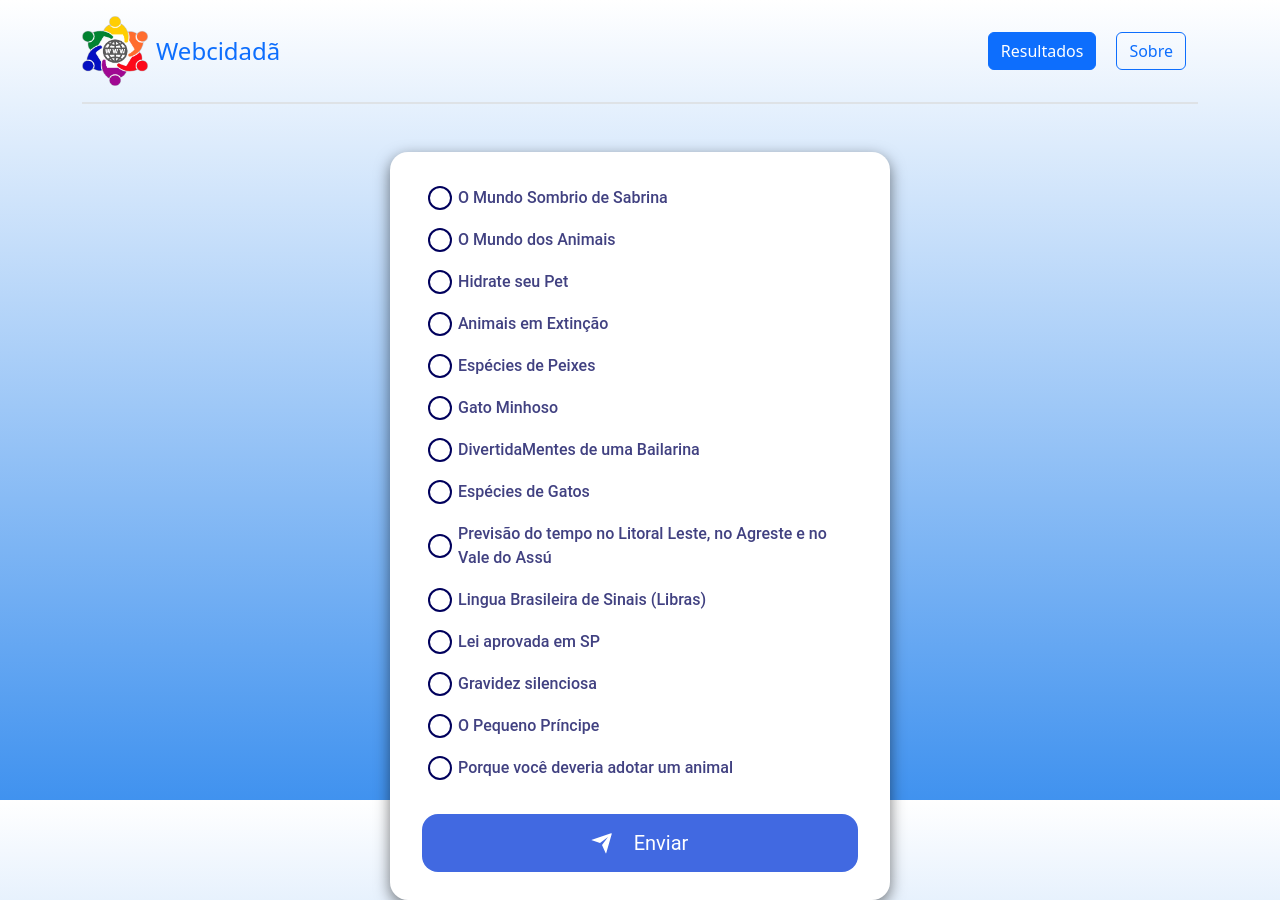
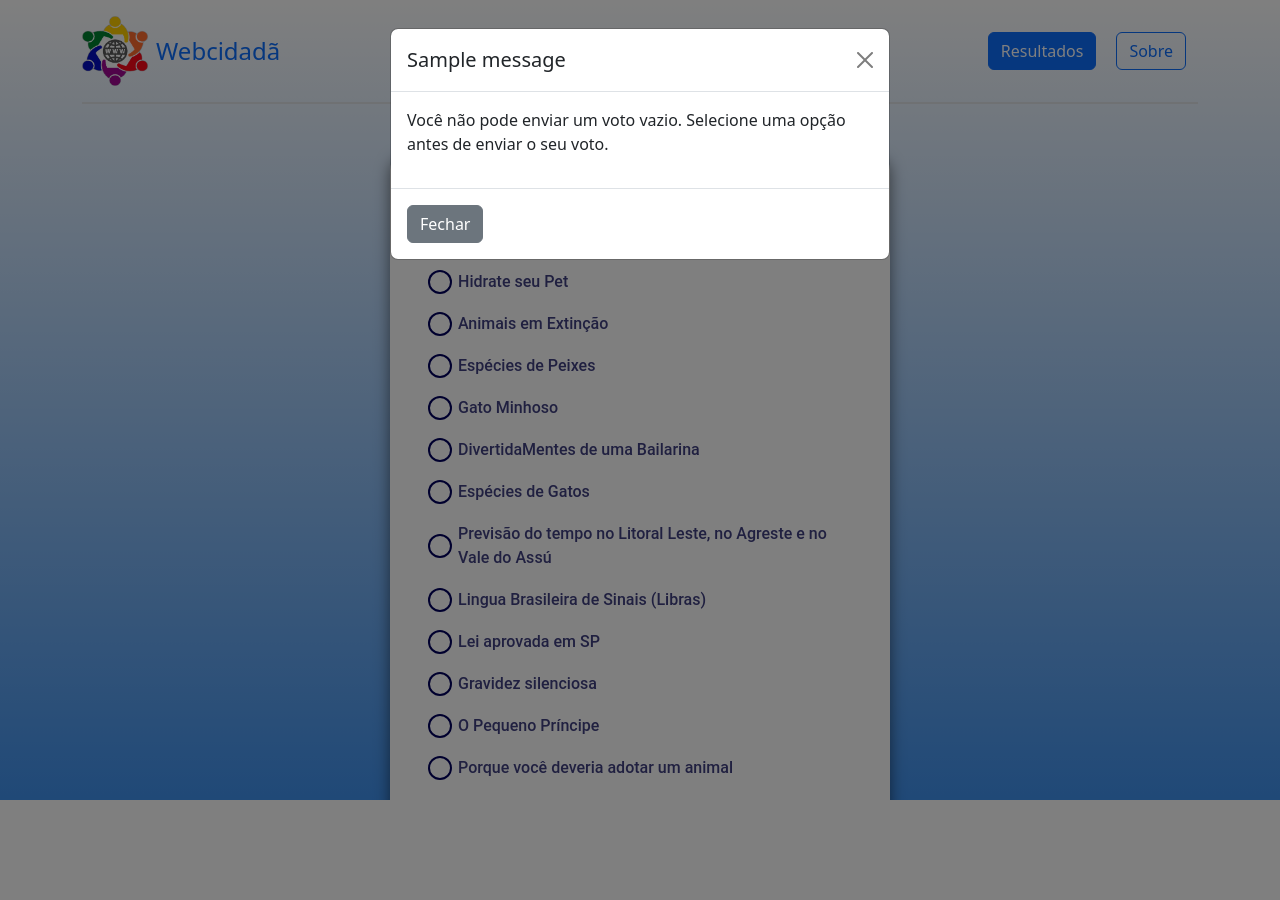
Before and after one commit to LuterKinggg/VotacaoWebCidada, a Flask app: page / in a window 1280 px wide. After the commit the page ends 800 px from the top, so only its background shows below. Run offline with Flask 3, Linux system fonts and the light colour scheme; one stand-in notice (Sample message) is shown.

Commit message:
Added alert popup

```diff
--- a/app.py
+++ b/app.py
@@ -39,7 +39,7 @@ def voto():
     global count
     selection = request.form.get("option")
     if selection is None:
-        flash("Selecione uma opção")
+        flash("Selecione uma opção!")
         return redirect("/")
     if selection not in votes:
         flash("Selecione uma opção valida")
--- a/static/index.css
+++ b/static/index.css
@@ -100,11 +100,14 @@ button.enviar {
     display: block;
     margin-left: 1em;
     transition: all 0.3s ease-in-out;
+    animation: fly-2 0.6s;
   }
   button.enviar svg {
     display: block;
     transform-origin: center center;
     transition: transform 0.3s ease-in-out;
+    animation: fly-3 0.6s;
+    animation: fly-4 0.6s;
   }
   button.enviar:hover .svg-wrapper {
     animation: fly-1 0.6s ease-in-out infinite alternate;
@@ -127,3 +130,30 @@ button.enviar {
       transform: translateY(-0.1em);
     }
   }
+  @keyframes fly-2 {
+    from {
+      transform: translateX(20rem);
+    }
+
+    to {
+      transform: translateX();
+    }
+  }
+  @keyframes fly-3 {
+    from {
+      transform: translateY(-0.1em);
+    }
+
+    to {
+      transform: translateY(0.1em);
+    }
+  }
+  @keyframes fly-4 {
+    from {
+      transform: translateX(1.2em) rotate(45deg) scale(1.1);
+    }
+
+    to {
+      transform: translateX();
+    }
+  }
--- a/templates/index.html
+++ b/templates/index.html
@@ -42,9 +42,7 @@
               <a
                 href="/resultado"
                 class="btn btn-primary me-2"
-                aria-current="page"
-                >Resultados</a
-              >
+                aria-current="page">Resultados</a>
             </li>
           </nav>
 
@@ -86,14 +84,12 @@
                   <h4 class="text-black">Criadores</h4>
                   <ul class="list-unstyled">
                     <li>
-                      <a href="https://github.com/FelipeFMedeiros" target="_blank" class="text-black"
-                        >Felipe Freitas</a
-                      >
+                      <a href="https://github.com/FelipeFMedeiros"
+                        target="_blank" class="text-black">Felipe Freitas</a>
                     </li>
                     <li>
-                      <a href="https://github.com/LuterKinggg" target="_blank" class="text-black"
-                        >Lutercio Jackson</a
-                      >
+                      <a href="https://github.com/LuterKinggg" target="_blank"
+                        class="text-black">Lutercio Jackson</a>
                     </li>
                   </ul>
                 </div>
@@ -111,6 +107,8 @@
       </header>
     </div>
 
+    <div class="container mt-5">
+
       <main>
         <div class="container-voto">
           <form action="/voto" method="post">
@@ -125,6 +123,7 @@
               <div class="svg-wrapper-1">
                 <div class="svg-wrapper">
                   <svg
+                    class="svgEnviar"
                     xmlns="http://www.w3.org/2000/svg"
                     viewBox="0 0 24 24"
                     width="24"
@@ -136,26 +135,62 @@
                   </svg>
                 </div>
               </div>
-            <span>Enviar</span>
+              <span class="spanEnviar">Enviar</span>
             </button>
-
-          <!--
-          {% with messages = get_flashed_messages() %}
-          {% if messages %}
-              <ul class="flashes">
-              {% for message in messages %}
-                  <li>{{ message }}</li>
-              {% endfor %}
-              </ul>
-          {% endif %}
-          {% endwith %}
-          -->
           </form>
         </div>
       </main>
+
+      <!-- Modal -->
+      <div class="modal fade" id="meuModal" tabindex="-1" role="dialog"
+        aria-labelledby="meuModalLabel" aria-hidden="true">
+        <div class="modal-dialog">
+          <div class="modal-content">
+            <div class="modal-header">
+              <h5 class="modal-title" id="meuModalLabel">
+                {% with messages = get_flashed_messages() %}
+                {% if messages %}
+                {% for message in messages %}
+                {{ message }}
+                {% endfor %}
+                {% endif %}
+                {% endwith %}
+              </h5>
+              <button type="button" class="btn-close" data-bs-dismiss="modal"
+                aria-label="Fechar"></button>
+            </div>
+            <div class="modal-body">
+              <p>Você não pode enviar um voto vazio. Selecione uma opção antes
+                de enviar o seu voto.</p>
+            </div>
+            <div class="modal-footer justify-content-between">
+              <button type="button" class="btn btn-secondary"
+                data-bs-dismiss="modal">Fechar</button>
+            </div>
+          </div>
+        </div>
+      </div>
+    </div>
+
+    <script src="https://code.jquery.com/jquery-3.6.4.min.js"></script>
     <script
       src="https://cdn.jsdelivr.net/npm/bootstrap@5.3.2/dist/js/bootstrap.bundle.min.js"
       integrity="sha384-C6RzsynM9kWDrMNeT87bh95OGNyZPhcTNXj1NW7RuBCsyN/o0jlpcV8Qyq46cDfL"
-      crossorigin="anonymous"></script>
+      crossorigin="anonymous">
+    </script>
+
+
+    {% with messages = get_flashed_messages() %}
+    {% if messages %}
+    <script>
+          $(document).ready(function() {
+              // Selecione o modal pelo ID e chame o método modal('show')
+               $('#meuModal').modal('show');
+          });
+    </script>
+    {% endif %}
+    {% endwith %}
+
+
   </body>
 </html>
```
Lines whose indentation alone changed are shown as unchanged.
